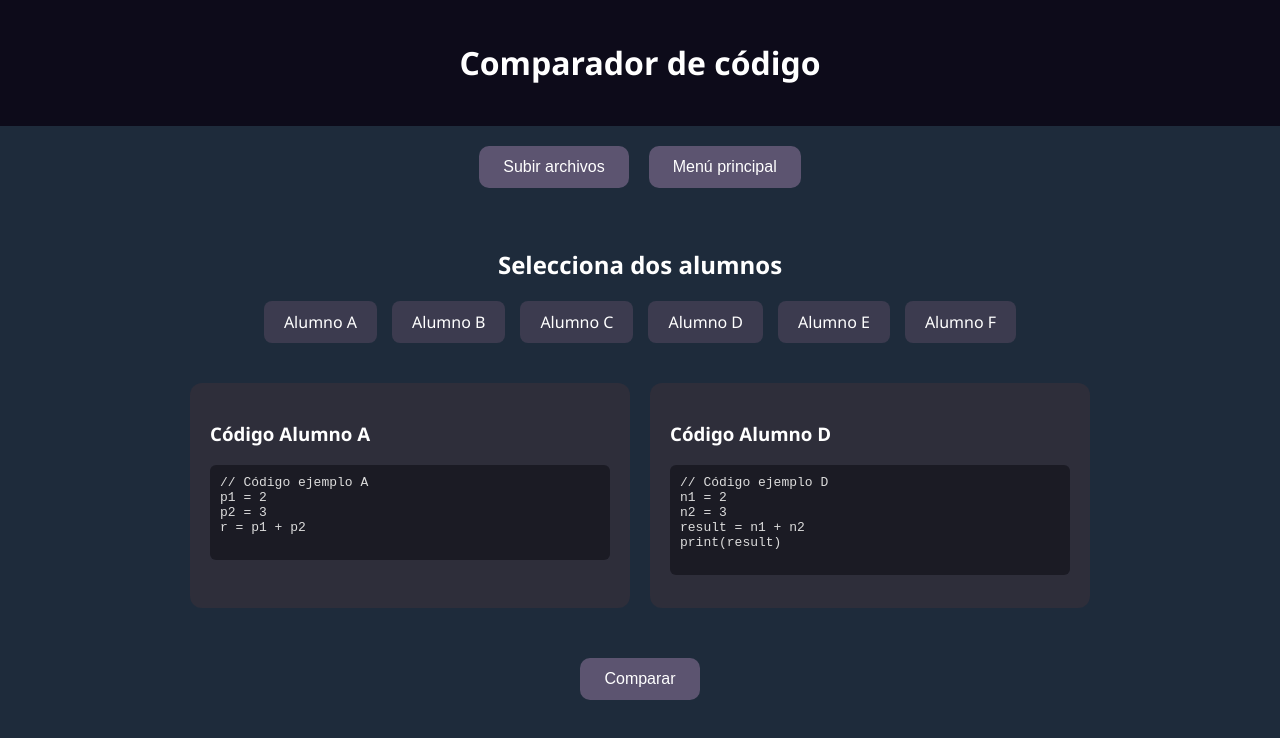
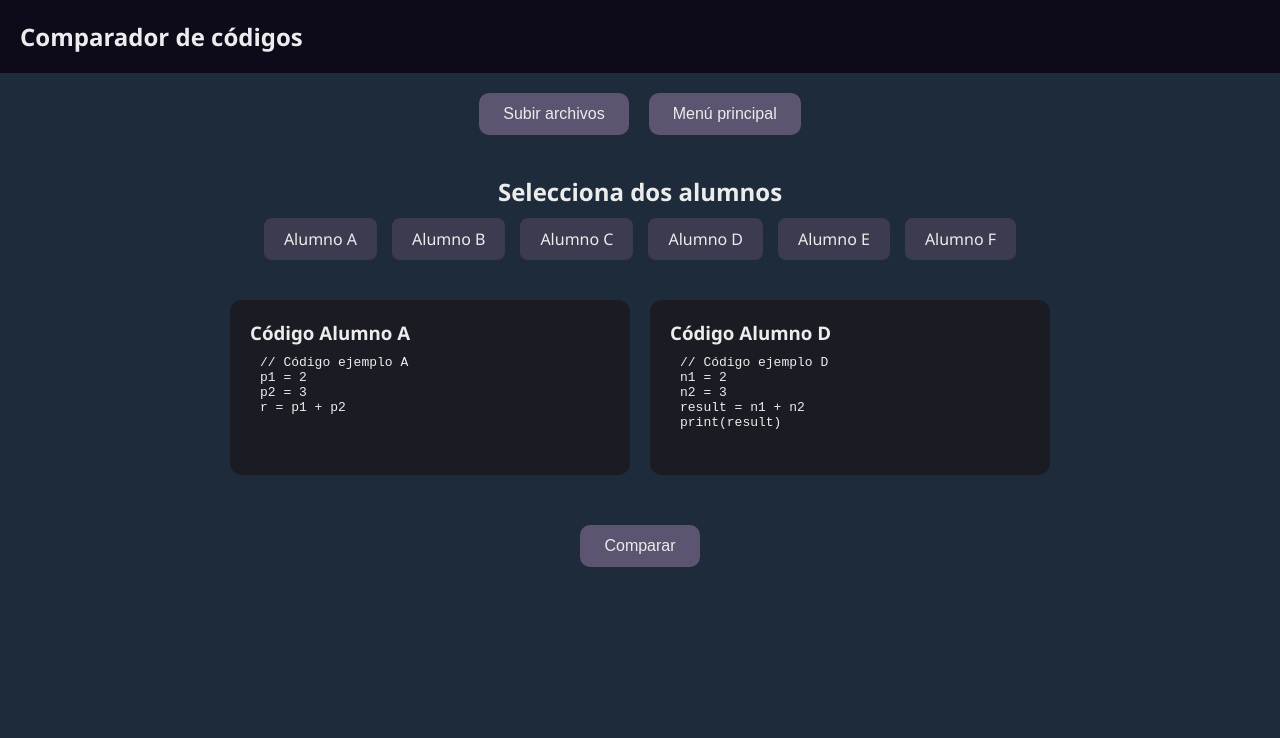
Before and after one commit to AlejandroMoc/Algorithms_PlagiarismDetection, a plain HTML site: page WebSite/comparar.html in a window 1280 px wide. Drawn offline with Linux system fonts and the light colour scheme.

Commit message:
Merge css files, add color palette css file

```diff
--- a/WebSite/comparar.html
+++ b/WebSite/comparar.html
@@ -3,12 +3,12 @@
 <head>
   <meta charset="UTF-8">
   <title>Comparar Archivos</title>
-  <link rel="stylesheet" href="css/comparar.css">
+  <link rel="stylesheet" href="css/styles.css">
 </head>
 <body>
 
   <header>
-    <h1>Comparador de código</h1>
+    <h1>Comparador de códigos</h1>
   </header>
 
   <section class="upload-controls">
--- a/WebSite/css/comparar.css
+++ /dev/null
@@ -1,85 +0,0 @@
-body {
-  font-family: 'Segoe UI', sans-serif;
-  background-color: #1e2b3b;
-  color: white;
-  margin: 0;
-  padding: 0;
-}
-
-header {
-  background-color: #0d0b1a;
-  padding: 20px;
-  text-align: center;
-}
-
-.upload-controls {
-  display: flex;
-  justify-content: center;
-  gap: 20px;
-  padding: 20px;
-}
-
-button {
-  padding: 12px 24px;
-  font-size: 16px;
-  background-color: #5c5470;
-  color: white;
-  border: none;
-  border-radius: 10px;
-  cursor: pointer;
-}
-
-.students-list {
-  padding: 20px;
-  text-align: center;
-}
-
-.student-options {
-  display: flex;
-  justify-content: center;
-  gap: 15px;
-  flex-wrap: wrap;
-  margin-top: 10px;
-}
-
-.student {
-  background-color: #3c3b4f;
-  padding: 10px 20px;
-  border-radius: 8px;
-  cursor: pointer;
-  transition: 0.2s;
-}
-
-.student:hover,
-.student.selected {
-  background-color: #d1e7dd;
-  color: #0f5132;
-}
-
-.code-view {
-  display: flex;
-  gap: 20px;
-  padding: 20px;
-  justify-content: center;
-  flex-wrap: wrap;
-}
-
-.code-box {
-  background-color: #2e2e3a;
-  padding: 20px;
-  border-radius: 12px;
-  width: 400px;
-  overflow-x: auto;
-}
-
-pre {
-  background: #1b1b24;
-  padding: 10px;
-  border-radius: 6px;
-  color: #dcdcdc;
-}
-
-.compare-button {
-  text-align: center;
-  padding: 30px;
-}
--- a/WebSite/css/styles.css
+++ b/WebSite/css/styles.css
@@ -1,4 +1,5 @@
-/* Reset básico */
+@import 'variables.css';
+
 * {
   box-sizing: border-box;
   margin: 0;
@@ -7,17 +8,19 @@
 
 body {
   font-family: 'Segoe UI', sans-serif;
-  background-color: #1e2b3b;
-  color: #fff;
+  background-color: var(--color-background);
+  color: var(--color-white);
+  margin: 0;
+  padding: 0;
   min-height: 100vh;
 }
 
 header {
-  background-color: #0d0b1a;
+  background-color: var(--color-header);
   padding: 20px;
   display: flex;
   justify-content: space-between;
-  align-items: center;
+  align-items: left;
 }
 
 header h1 {
@@ -33,48 +36,13 @@ header h1 {
   display: flex;
   justify-content: center;
   align-items: center;
-  gap: 40px;
-  padding: 100px 20px;
-  flex-wrap: wrap;
-}
-
-.menu-option {
-  background-color: #5c5470;
-  padding: 40px;
-  border-radius: 16px;
-  width: 200px;
-  text-align: center;
-  cursor: pointer;
-  transition: transform 0.2s ease;
-}
-
-.menu-option:hover {
-  transform: scale(1.05);
-}
-
-.menu-option img {
-  width: 50px;
-  margin-bottom: 15px;
-}
-
-.menu-option p {
-  font-weight: bold;
-  font-size: 16px;
-}
-
-/* ... estilos previos ... */
-
-.main-menu {
-  display: flex;
-  justify-content: center;
-  align-items: center;
   gap: 80px;
   padding: 100px 20px 40px;
   flex-wrap: wrap;
 }
 
 .menu-option {
-  background-color: #5c5470;
+  background-color: var(--color-menu-option-bg);
   padding: 60px 40px;
   border-radius: 20px;
   width: 240px;
@@ -102,9 +70,81 @@ header h1 {
 .intro-text {
   max-width: 700px;
   margin: 0 auto;
-  text-align: center;
+  text-align: justify;
   font-size: 18px;
-  color: #ccc;
+  color: var(--color-white);
   padding: 20px;
   line-height: 1.6;
 }
+
+.upload-controls {
+  display: flex;
+  justify-content: center;
+  gap: 20px;
+  padding: 20px;
+}
+
+button {
+  padding: 12px 24px;
+  font-size: 16px;
+  background-color: var(--color-menu-option-bg);
+  color: var(--color-white);
+  border: none;
+  border-radius: 10px;
+  cursor: pointer;
+}
+
+.students-list {
+  padding: 20px;
+  text-align: center;
+}
+
+.student-options {
+  display: flex;
+  justify-content: center;
+  gap: 15px;
+  flex-wrap: wrap;
+  margin-top: 10px;
+}
+
+.student {
+  background-color: var(--color-student-bg);
+  padding: 10px 20px;
+  border-radius: 8px;
+  cursor: pointer;
+  transition: 0.2s;
+}
+
+.student:hover,
+.student.selected {
+  background-color: var(--color-white);
+  color: var(--color-green);
+}
+
+.code-view {
+  display: flex;
+  gap: 20px;
+  padding: 20px;
+  justify-content: center;
+  flex-wrap: wrap;
+}
+
+.code-box {
+  background-color: var(--color-pre-bg);
+  padding: 20px;
+  border-radius: 12px;
+  width: 400px;
+  overflow-x: auto;
+}
+
+pre {
+  background: var(--color-background-color);
+  padding: 10px;
+  border-radius: 6px;
+  color: var(--color-white);
+}
+
+.compare-button {
+  text-align: center;
+  padding: 30px;
+}
--- /dev/null
+++ b/WebSite/css/variables.css
@@ -0,0 +1,12 @@
+/* Paleta de colores */
+:root {
+  --color-green: #0f5132;
+  --color-background: #1e2b3b;
+  --color-header: #0d0b1a;
+  --color-menu-option-bg: #5c5470;
+  --color-student-bg: #3c3b4f;
+  --color-white: #ececec;
+  --color-pre-bg: #1b1b24;
+  --color-code-box: #2e2e3a;
+  --color-code-box-bg: #2e2e3a;
+}
--- a/WebSite/js/comparar.js
+++ b/WebSite/js/comparar.js
@@ -10,6 +10,7 @@ studentNames.forEach(name => {
   container.appendChild(div);
 });
 
+//Ir al sitio correspondiente
 function goTo(action) {
   if (action === 'index') {
     alert("Navegar a la interfaz de menu principal.");
--- a/WebSite/js/scripts.js
+++ b/WebSite/js/scripts.js
@@ -1,9 +1,11 @@
 function goTo(action) {
   if (action === 'comparar') {
-    alert("Navegar a la interfaz de comparación.");
+    //alert("Navegar a la interfaz de comparación.");
     location.href = "comparar.html";
+
   } else if (action === 'subir') {
     alert("Navegar a la interfaz de subida.");
     // location.href = "subir.html";
+
   }
 }
```
Also changed, not shown: WebSite/index.html (+2 -2 lines).
